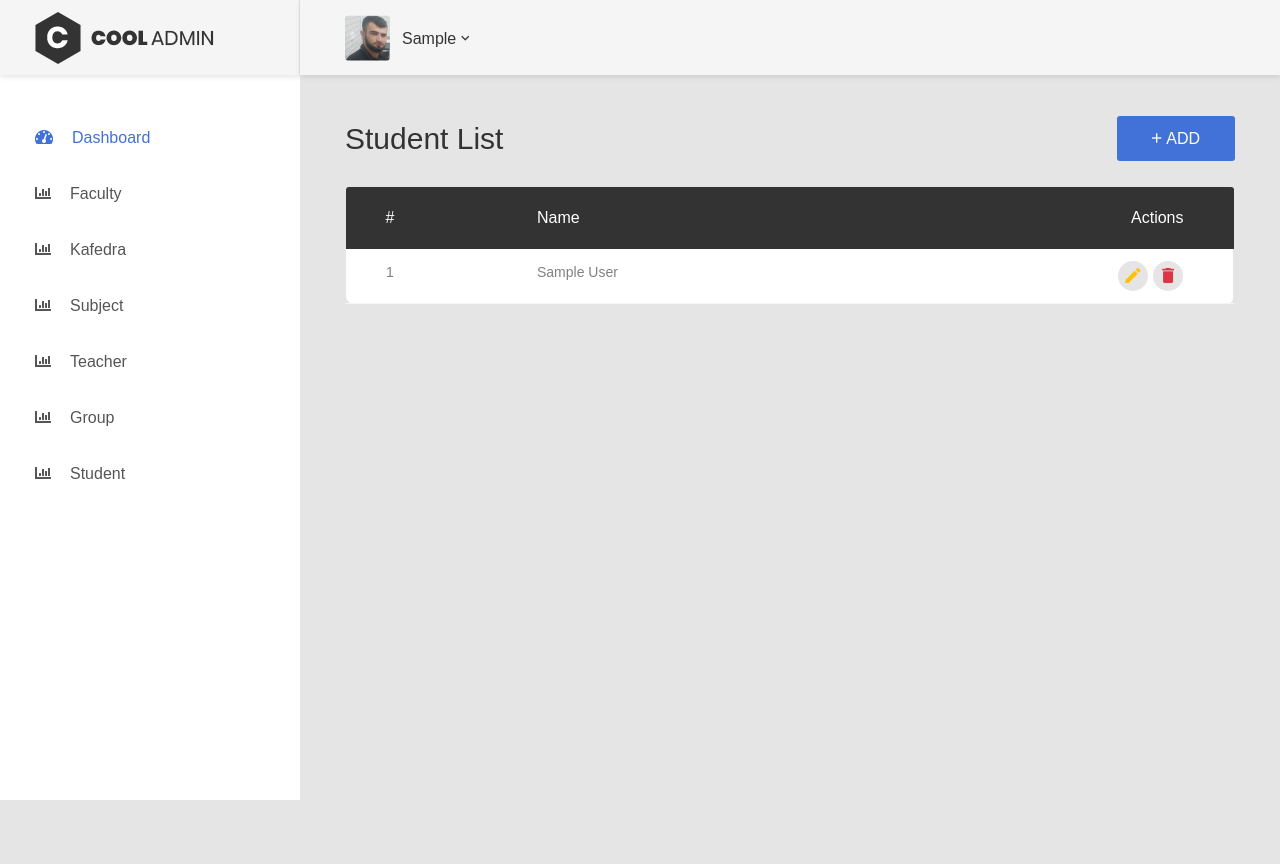
After one commit to Berdishukur/my_admin_register_site, a Django app: page /student/list/ in a window 1280 px wide. The commit adds this page. Run offline with Django 3.2, Linux system fonts and the light colour scheme; a user stored in the database is signed in; tables that the repository leaves empty hold one stand-in row (values such as "Sample post"); some libraries are stand-ins or nearby versions.

Commit message:
add student

```diff
--- a/adminapp/services.py
+++ b/adminapp/services.py
@@ -46,3 +46,9 @@ def get_group():
         cursor.execute("""SELECT * from adminapp_group""")
         group = dictfetchall(cursor)
         return group
+
+def get_student():
+    with closing(connection.cursor()) as cursor:
+        cursor.execute(""" SELECT * from adminapp_students""")
+        group=dictfetchall(cursor)
+        return group
--- a/adminapp/urls.py
+++ b/adminapp/urls.py
@@ -31,4 +31,9 @@ urlpatterns = [
     path('group/<int:pk>/delete/', group_delete, name='group_delete'),
     path('group/<int:pk>/edit', group_edit, name='group_edit'),
 
+    path('student/list/',student_list,name='student_list'),
+    path('student/create/',student_create,name='student_create'),
+    path('student/<int:pk>/edit/',student_edit,name='student_edit'),
+    path('student/<int:pk>/delete',student_delete,name='student_delete')
+
 ]
--- a/adminapp/views.py
+++ b/adminapp/views.py
@@ -35,6 +35,7 @@ def home_page(request):
     subjects=services.get_subject()
     teachers=services.get_teacher()
     gourps=services.get_group()
+    students=services.get_student()
     ctx = {
         'counts': {
             'faculties': len(faculties),
@@ -42,6 +43,7 @@ def home_page(request):
             'subjects':len(subjects),
             'teachers':len(teachers),
             'groups':len(gourps),
+            'students':len(students),
 
         }
     }
@@ -214,6 +216,7 @@ def teacher_delete(request,pk):
 
 
                ######################## GROUP ###################################
+@login_required_decorator
 def group_edit(request,pk):
     model=Group.objects.get(pk=pk)
     form=GroupForm(request.POST or  None ,instance=model)
@@ -230,13 +233,14 @@ def group_delete(request,pk):
     model=Group.objects.get(pk=pk)
     model.delete()
     return redirect('group_list')
-
+@login_required_decorator
 def group_list(request):
     groups=services.get_group()
     ctx={
         "groups":groups
     }
     return render(request,'group/list.html',ctx)
+@login_required_decorator
 def group_create(request):
     model=Group()
     form=GroupForm(request.POST or None ,instance=model)
@@ -247,3 +251,39 @@ def group_create(request):
         "form":form
     }
     return  render(request,'group/form.html',ctx)
+  ################ STUDENTS ###########
+@login_required_decorator
+def student_delete(request,pk):
+    model=Students.objects.get(pk=pk)
+    model.delete()
+    return redirect('student_list')
+@login_required_decorator
+def student_edit(request,pk):
+    model=Students.objects.get(pk=pk)
+    form=StudentForm(request.POST or None ,instance=model)
+    if request.POST and form.is_valid():
+        form.save()
+        return redirect('student_list')
+    ctx={
+         'model': model,
+         'form': form
+    }
+    return render(request,'student/form.html',ctx)
+@login_required_decorator
+def student_list(request):
+    students=services.get_student()
+    ctx={
+        'students':students
+    }
+    return render(request,'student/list.html',ctx)
+@login_required_decorator
+def student_create(request):
+    model=Students()
+    form=StudentForm(request.POST or None , instance=model)
+    if request.POST and form.is_valid():
+        form.save()
+        return redirect('student_list')
+    ctx={
+        'form':form
+    }
+    return render(request,'student/form.html',ctx)
--- a/templates/sidebar.html
+++ b/templates/sidebar.html
@@ -23,10 +23,13 @@
                     <a href="{% url 'subject_list' %}"><i class="fas fa-chart-bar"></i>Subject</a>
                 </li>
                 <li>
-                    <a href="{% url 'teacher_list' %}"><i class="fas fa-chart-bar"></i>Teachers</a>
+                    <a href="{% url 'teacher_list' %}"><i class="fas fa-chart-bar"></i>Teacher</a>
                 </li>
                 <li>
                     <a href="{% url 'group_list' %}"><i class="fas fa-chart-bar"></i>Group</a>
+                </li>
+                <li>
+                    <a href="{% url 'student_list' %}"><i class="fas fa-chart-bar"></i>Student</a>
                 </li>
             </ul>
         </nav>
--- /dev/null
+++ b/templates/student/list.html
@@ -0,0 +1,65 @@
+
+{% extends 'base.html' %}
+{% load static %}
+{% block content %}
+ <div class="page-container">
+    <!-- HEADER DESKTOP-->
+    {%include 'userbar.html'%}
+    <!-- HEADER DESKTOP-->
+
+    <!-- MAIN CONTENT-->
+    <div class="main-content">
+        <div class="section__content section__content--p30">
+            <div class="container-fluid">
+                <div class="row">
+                    <div class="col-md-12">
+                        <div class="overview-wrap">
+                            <h2 class="title-1">Student List</h2>
+                            <a class="au-btn au-btn-icon au-btn--blue" href="{% url 'student_create' %}">
+                                <i class="zmdi zmdi-plus"></i>add</a>
+                        </div>
+                    </div>
+                </div>
+                <br>
+                <div class="row">
+                    <div class="col-md-12">
+                        <!-- DATA TABLE-->
+                        <div class="table-responsive m-b-40">
+                            <table class="table table-borderless table-data3">
+                                <thead>
+                                    <tr>
+                                        <th>#</th>
+                                        <th>Name</th>
+                                        <th>Actions</th>
+                                    </tr>
+                                </thead>
+                                <tbody>
+                                    {% for student in students %}
+                                    <tr>
+                                        <td>{{ student.id }}</td>
+                                        <td>{{ student.name }}</td>
+                                        <td>
+                                            <div class="table-data-feature">
+                                                <a class="item" data-toggle="tooltip" href="{% url 'student_edit' pk=student.id %}" data-placement="top" title="" data-original-title="Edit">
+                                                    <i class="zmdi zmdi-edit text-warning"></i>
+                                                </a>
+                                                <a class="item" data-toggle="tooltip" href="{% url 'student_delete' pk=student.id %}" data-placement="top" title="" data-original-title="Delete">
+                                                    <i class="zmdi zmdi-delete text-danger"></i>
+                                                </a>
+                                            </div>
+                                        </td>
+                                    </tr>
+                                    {% endfor %}
+                                </tbody>
+                            </table>
+                        </div>
+                        <!-- END DATA TABLE-->
+                    </div>
+                </div>
+            </div>
+        </div>
+    </div>
+    <!-- END MAIN CONTENT-->
+    <!-- END PAGE CONTAINER-->
+</div>
+{% endblock %}
```
Also changed, not shown: adminapp/forms.py (+8 -0 lines), adminapp/models.py (+7 -0 lines), templates/student/form.html (added, +53 -0 lines).
